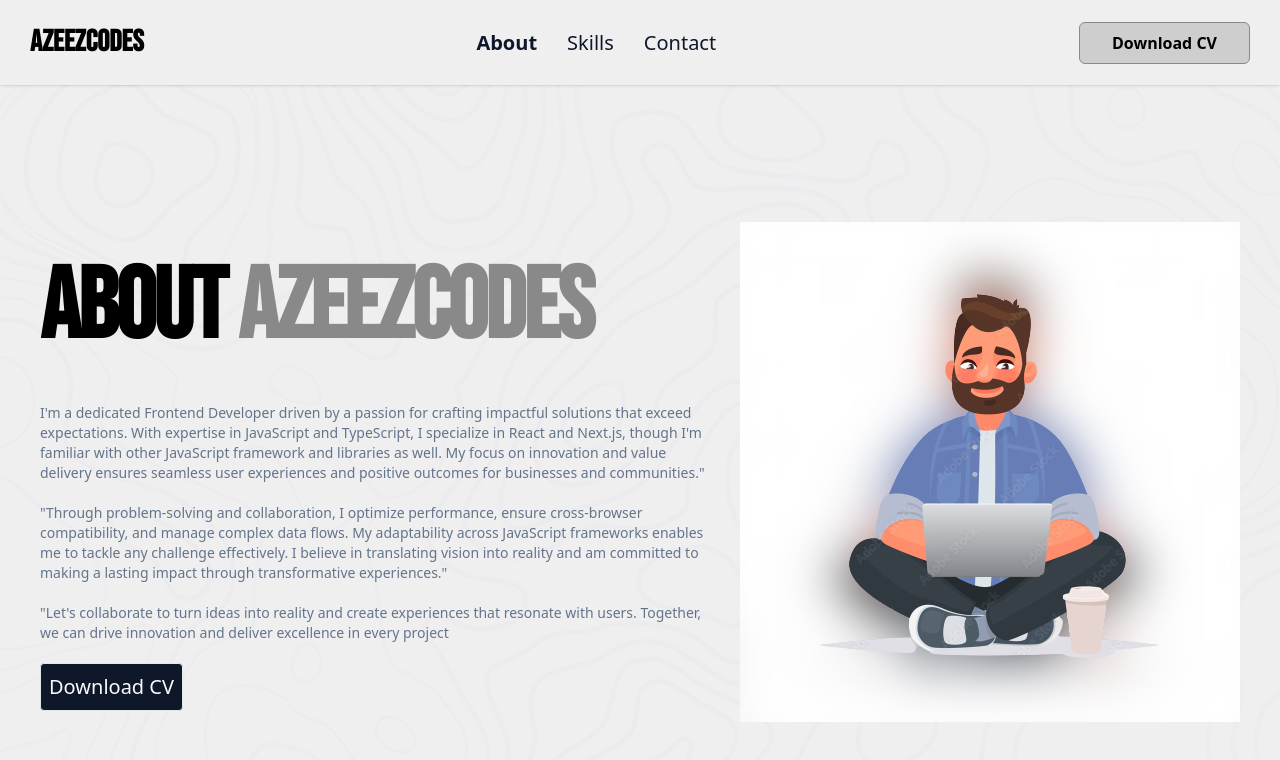
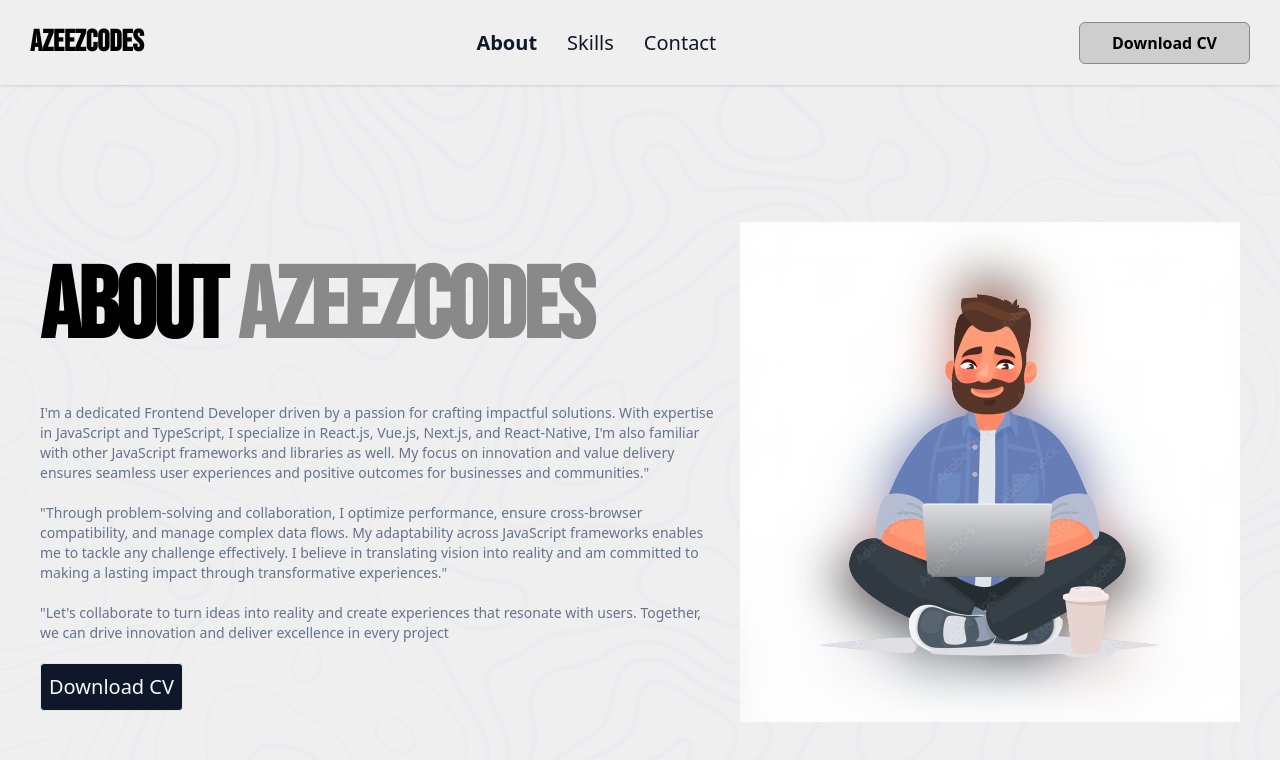
Before and after one commit to azeezcodes/Portfolio, a Next.js app: page /about in a window 1280 px wide. Shown: the top 760 px of the page. Built offline with nearby package versions, Linux system fonts and the light colour scheme.

Commit message:
Update page.jsx
description

```diff
--- a/app/about/page.jsx
+++ b/app/about/page.jsx
@@ -28,7 +28,7 @@ const about = () => {
                </p>
                <p className="text-sm text-slate-500 font-light">
 
-                  I'm a dedicated Frontend Developer driven by a passion for crafting impactful solutions that exceed expectations. With expertise in JavaScript and TypeScript, I specialize in React and Next.js, though I'm familiar with other JavaScript framework and libraries as well. My focus on innovation and value delivery ensures seamless user experiences and positive outcomes for businesses and communities."
+                  I'm a dedicated Frontend Developer driven by a passion for crafting impactful solutions. With expertise in JavaScript and TypeScript, I specialize in React.js, Vue.js, Next.js, and  React-Native, I'm also familiar with other JavaScript frameworks and libraries as well. My focus on innovation and value delivery ensures seamless user experiences and positive outcomes for businesses and communities."
                </p>
                <p className="text-sm text-slate-500 font-light">
                   "Through problem-solving and collaboration, I optimize performance, ensure cross-browser compatibility, and manage complex data flows. My adaptability across JavaScript frameworks enables me to tackle any challenge effectively. I believe in translating vision into reality and am committed to making a lasting impact through transformative experiences."
```
